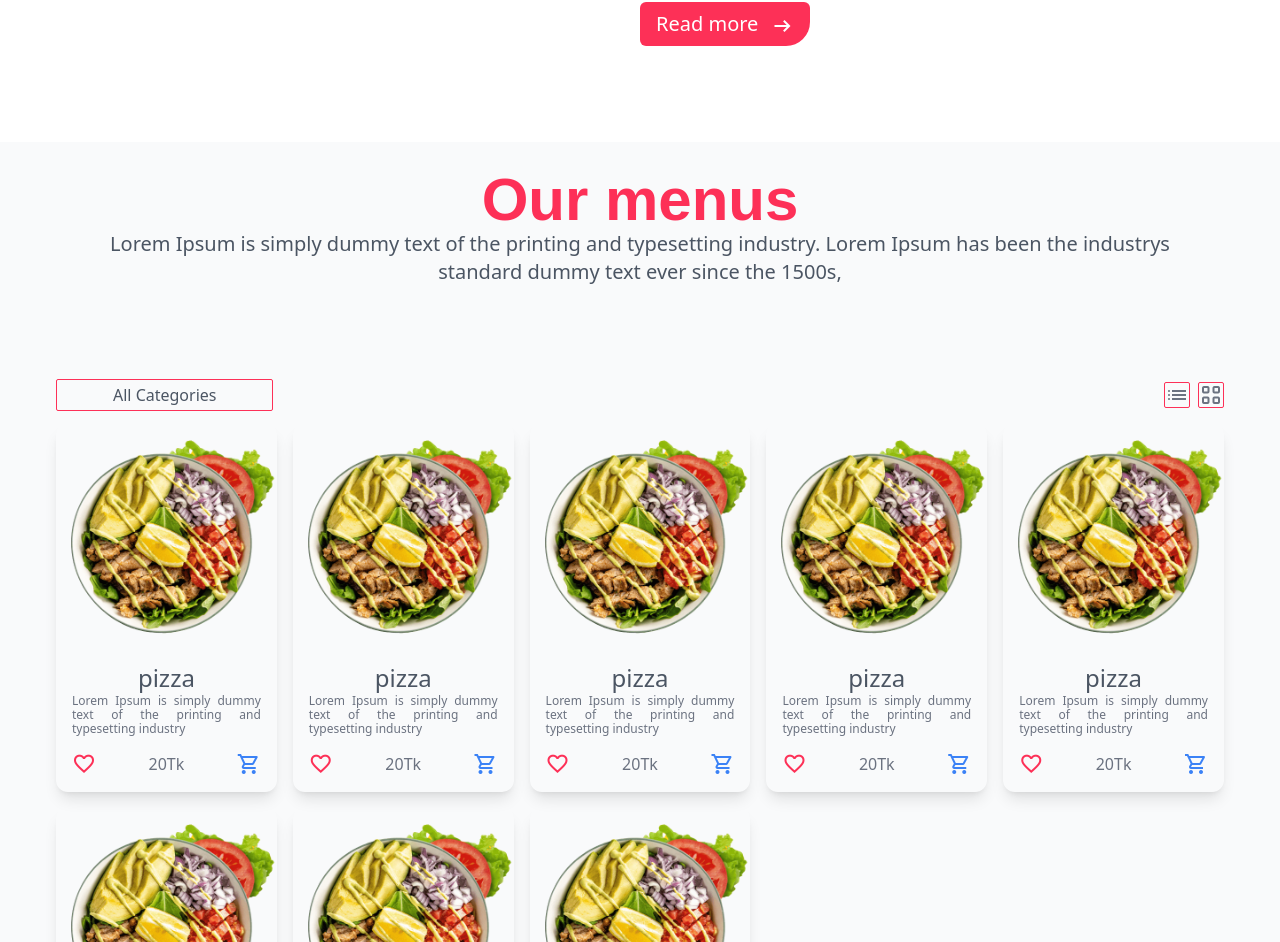
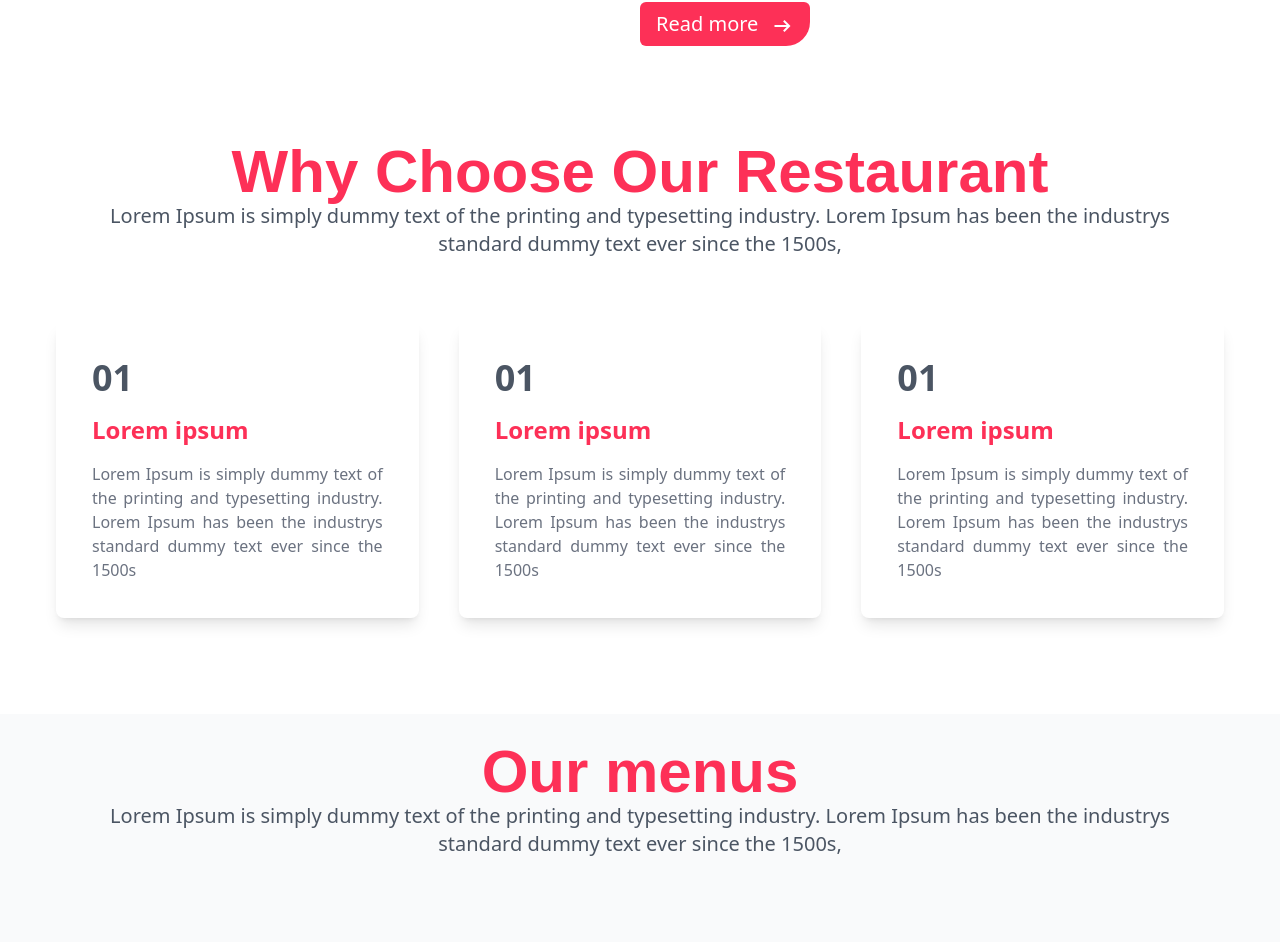
Before and after one commit to Bokhtiar/restura.com, a Next.js app: page / in a window 1280 px wide. Shown: the part 1315-2257 px from the top of the page. Built offline with nearby package versions, Linux system fonts and the light colour scheme.

Commit message:
why chooseus section done

```diff
--- /dev/null
+++ b/src/components/chooseCard/index.tsx
@@ -0,0 +1,9 @@
+export const ChooseCard: React.FC = (): JSX.Element => {
+    return <>
+        <section className=" shadow-lg rounded-lg p-9 hover:bg-gray-200 duration-1000">
+            <h1 className="font-bold text-4xl text-gray-600">01</h1>
+            <h3 className="font-bold text-2xl text-primary my-4">Lorem ipsum</h3>
+            <p className="text-justify text-gray-500">Lorem Ipsum is simply dummy text of the printing and typesetting industry. Lorem Ipsum has been the industrys standard dummy text ever since the 1500s</p>
+        </section>
+    </>
+};
--- a/src/pages/index.tsx
+++ b/src/pages/index.tsx
@@ -5,6 +5,7 @@ import { Title } from "@/components/title";
 import { Product } from "@/components/product";
 import { PrimaryButton } from "@/components/button";
 import { useState } from 'react';
+import { ChooseCard } from '@/components/chooseCard';
 
 const Home: React.FC = (): JSX.Element => {
 
@@ -113,6 +114,21 @@ const Home: React.FC = (): JSX.Element => {
         </div>
       </section>
 
+      {/* why chose our resturent */}
+      <section className='container my-24'>
+        <Title name='Why Choose Our Restaurant'></Title>
+        <p className="text-center text-xl text-gray-600">
+            Lorem Ipsum is simply dummy text of the printing and typesetting
+            industry. Lorem Ipsum has been the industrys <br /> standard dummy
+            text ever since the 1500s,
+          </p>
+        <div className='grid grid-cols-1 md:grid-cols-3 gap-10 my-16'>
+        <ChooseCard></ChooseCard>
+        <ChooseCard></ChooseCard>
+        <ChooseCard></ChooseCard>
+        </div>
+      </section>
+
       {/* our menu */}
       <section className="bg-gray-50">
         <div className="container py-7">
@@ -202,6 +218,8 @@ const Home: React.FC = (): JSX.Element => {
 
         </div>
       </section>
+
+
     </>
   );
 };
```
